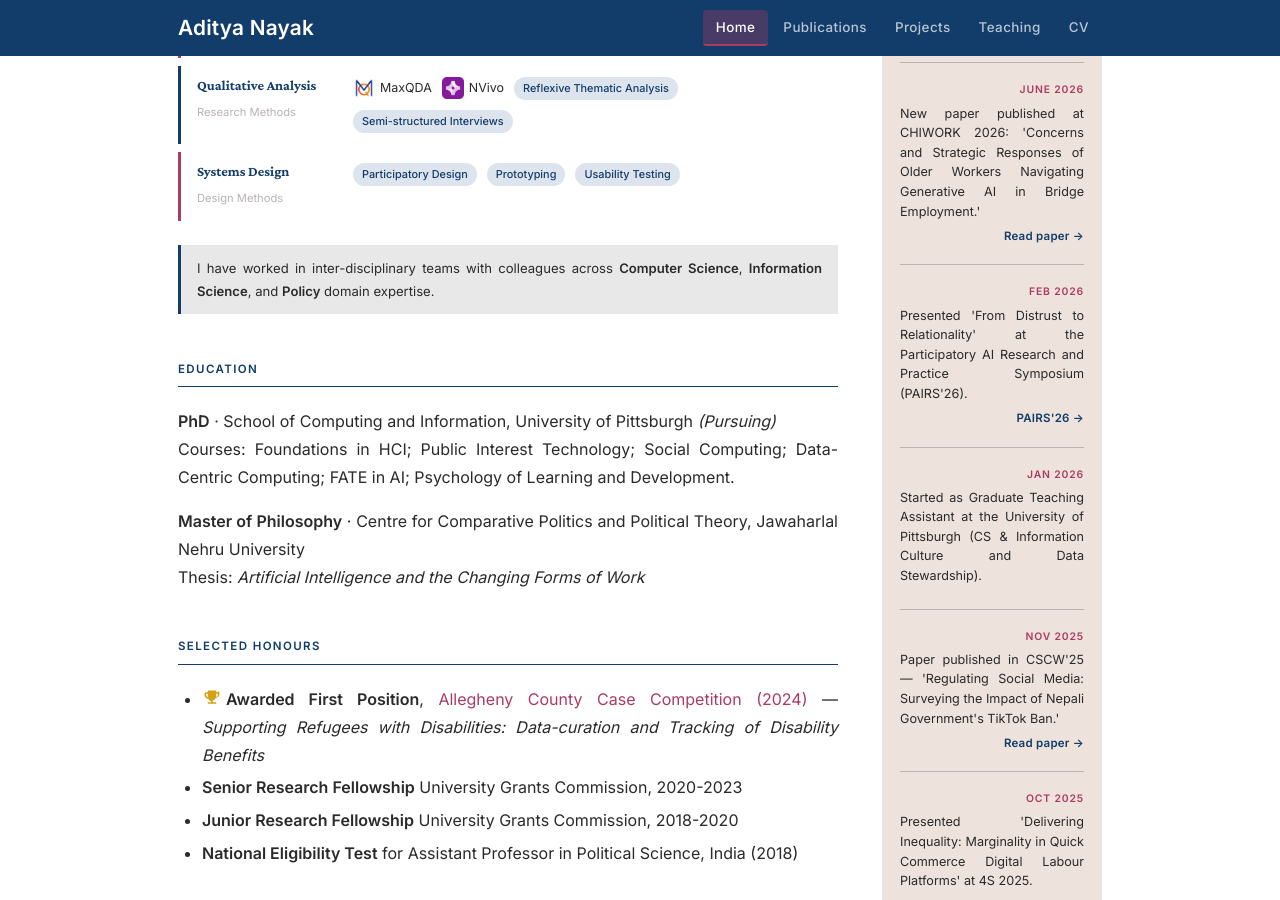
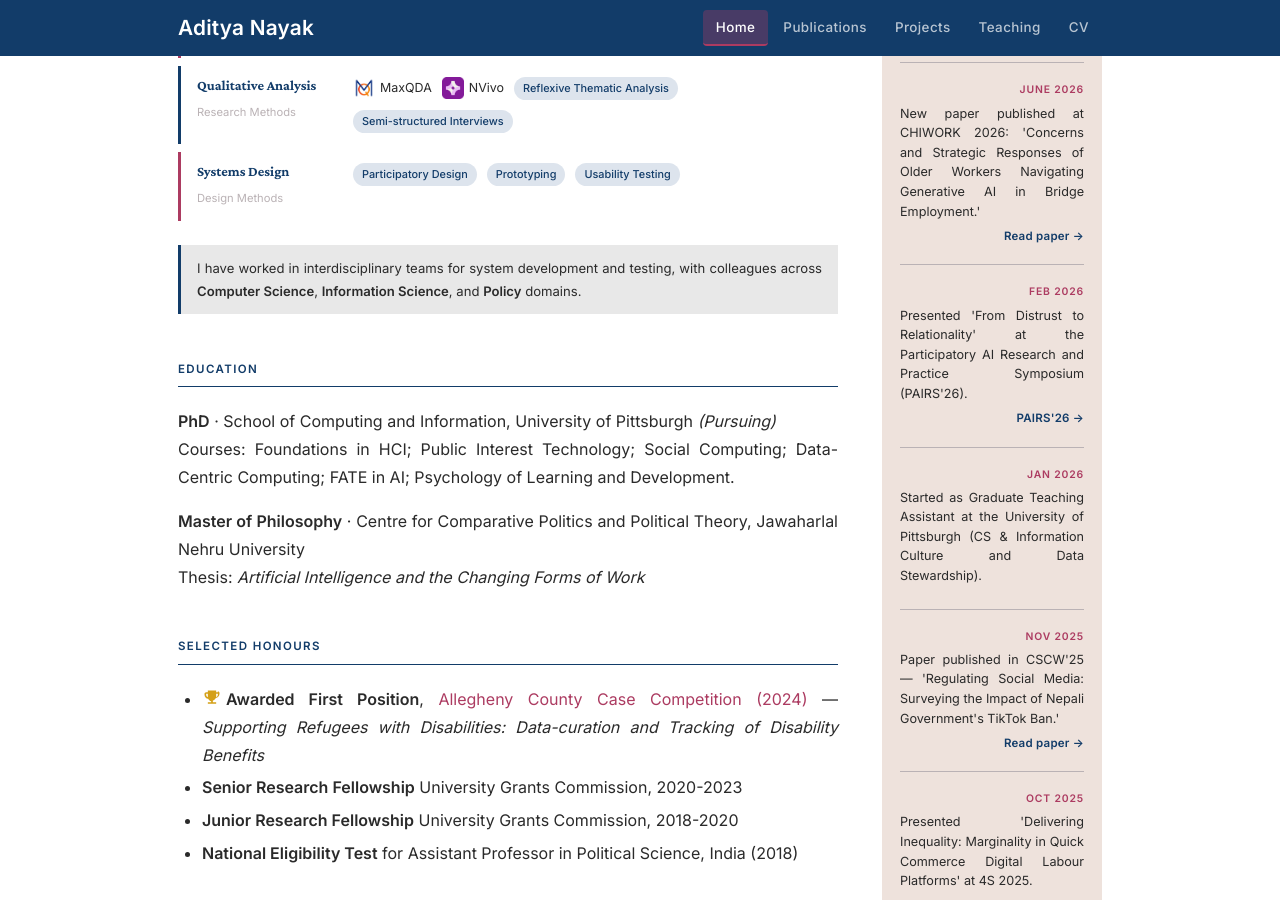
Before and after one commit to adityanayak-info/adityanayak-info.github.io, a Jekyll site: the page built from index.md, in a window 1280 px wide and 900 px high, scrolled down 1228 px. Built offline with Jekyll 4.4.1, drawn with Linux system fonts in a browser that asks for light colours.

Commit message:
Update index.md

```diff
--- a/index.md
+++ b/index.md
@@ -90,7 +90,7 @@
 </div>
 
 <div class="skill-collab">
-  I have worked in inter-disciplinary teams with colleagues across <strong>Computer Science</strong>, <strong>Information Science</strong>, and <strong>Policy</strong> domain expertise.
+  I have worked in interdisciplinary teams for system development and testing, with colleagues across <strong>Computer Science</strong>, <strong>Information Science</strong>, and <strong>Policy</strong> domains.
 </div>
 
 
```
